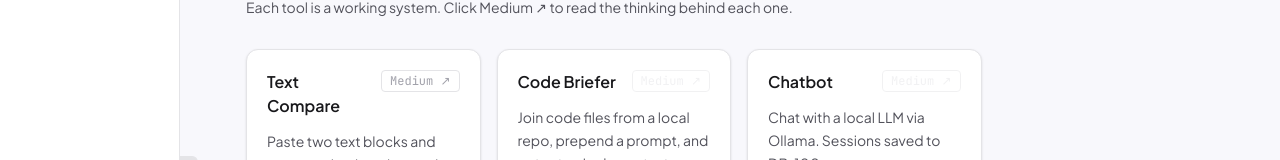
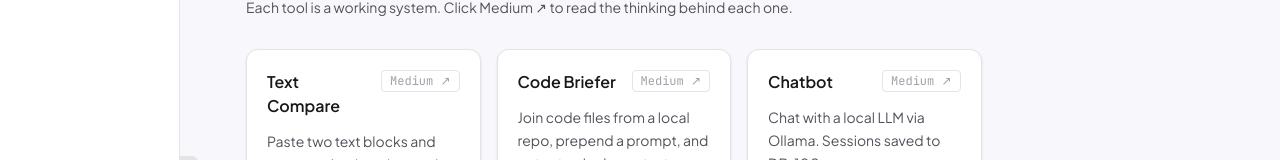
Before and after one commit to fmpastoriko/riko-tool-box, a Next.js app: page /tools in a window 1280 px wide. Shown: the part 212-372 px from the top of the page. Built offline with nearby package versions, Linux system fonts and the light colour scheme; no server answers.

Commit message:
fix: add medium urls for tool

```diff
--- a/app/tools/page.tsx
+++ b/app/tools/page.tsx
@@ -16,7 +16,7 @@ const tools = [
     description:
       "Join code files from a local repo, prepend a prompt, and output a single context-ready block for any LLM. Smart Select uses Ollama + Qwen to auto-pick relevant files.",
     demonstrates: ["Ollama / Qwen", "File tree", "AI integration", "DB"],
-    mediumUrl: undefined,
+    mediumUrl: "https://medium.com/@fransiskuspastoriko/i-built-an-ai-toolbox-because-free-claude-has-a-limit-a711db0d8932",
   },
   {
     href: "/tools/chatbot",
@@ -24,7 +24,7 @@ const tools = [
     description:
       "Chat with a local LLM via Ollama. Sessions saved to DB, 100 message cap per session, 10 sessions max.",
     demonstrates: ["Ollama", "Streaming", "Local LLM", "DB"],
-    mediumUrl: undefined,
+    mediumUrl: "https://medium.com/@fransiskuspastoriko/i-built-an-ai-toolbox-because-free-claude-has-a-limit-a711db0d8932",
   },
 ];
 
```
